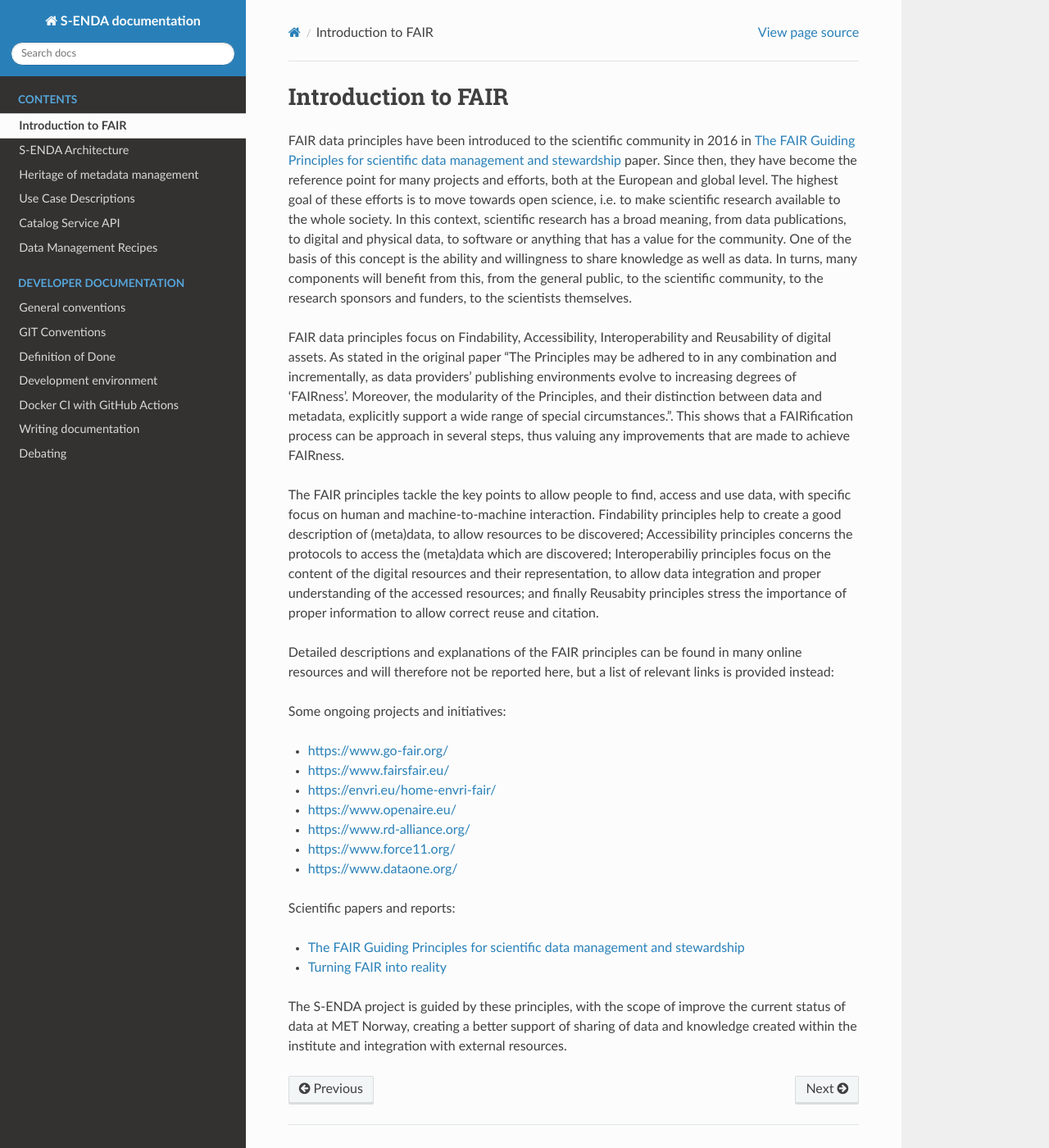
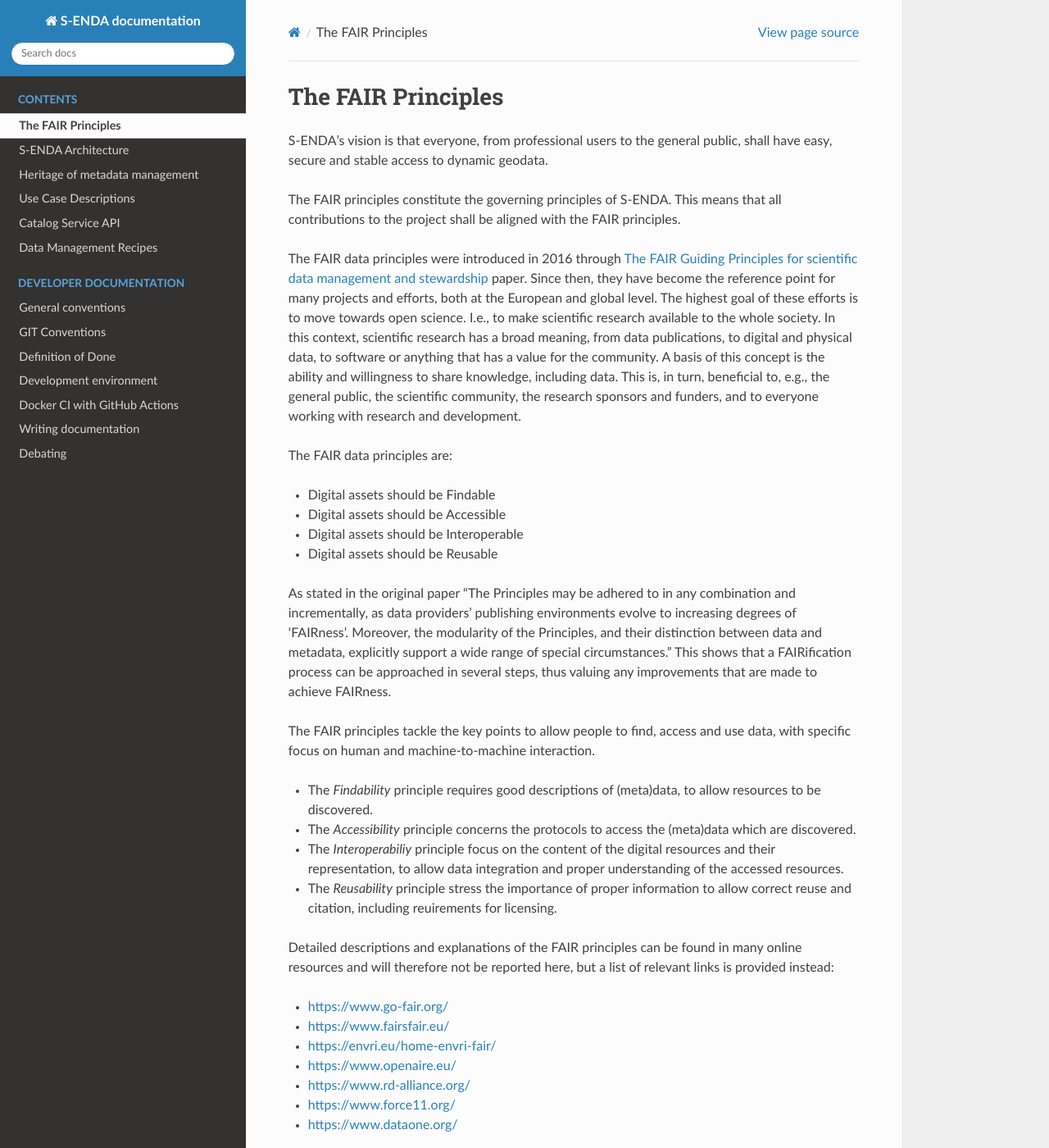
Before and after one commit to metno/S-ENDA-documentation, a Sphinx documentation site: the page built from source/fair_documentation.rst, in a window 1280 px wide and 1400 px high. Shown: the whole window at 82% size. Built offline with Sphinx 7.4.7 and the Read the Docs theme 2.0.0, drawn with Linux system fonts in a browser that asks for light colours; some of the changed text lies outside the part shown.

Commit message:
#136, GH-165: some edits

```diff
--- a/source/fair_documentation.rst
+++ b/source/fair_documentation.rst
@@ -1,16 +1,29 @@
-Introduction to FAIR
+The FAIR Principles
 ====================
 
-FAIR data principles have been introduced to the scientific community in 2016 in `The FAIR Guiding Principles for scientific data management and stewardship <https://doi.org/10.1038/sdata.2016.18>`_ paper. Since then, they have become the reference point for many projects and efforts, both at the European and global level. The highest goal of these efforts is to move towards open science, i.e. to make scientific research available to the whole society. In this context, scientific research has a broad meaning, from data publications, to digital and physical data, to software or anything that has a value for the community.
-One of the basis of this concept is the ability and willingness to share knowledge as well as data. In turns, many components will benefit from this, from the general public, to the scientific community, to the research sponsors and funders, to the scientists themselves.
+S-ENDA's vision is that everyone, from professional users to the general public, shall have easy, secure and stable access to dynamic geodata.
 
-FAIR data principles focus on Findability, Accessibility, Interoperability and Reusability of digital assets. As stated in the original paper "The Principles may be adhered to in any combination and incrementally, as data providers’ publishing environments evolve to increasing degrees of ‘FAIRness’. Moreover, the modularity of the Principles, and their distinction between data and metadata, explicitly support a wide range of special circumstances.". This shows that a FAIRification process can be approach in several steps, thus valuing any improvements that are made to achieve FAIRness.
+The FAIR principles constitute the governing principles of S-ENDA. This means that all contributions to the project shall be aligned with the FAIR principles.
 
-The FAIR principles tackle the key points to allow people to find, access and use data, with specific focus on human and machine-to-machine interaction. Findability principles help to create a good description of (meta)data, to allow resources to be discovered; Accessibility principles concerns the protocols to access the (meta)data which are discovered; Interoperabiliy principles focus on the content of the digital resources and their representation, to allow data integration and proper understanding of the accessed resources; and finally Reusabity principles stress the importance of proper information to allow correct reuse and citation.
+The FAIR data principles were introduced in 2016 through `The FAIR Guiding Principles for scientific data management and stewardship <https://doi.org/10.1038/sdata.2016.18>`_ paper. Since then, they have become the reference point for many projects and efforts, both at the European and global level. The highest goal of these efforts is to move towards open science. I.e., to make scientific research available to the whole society. In this context, scientific research has a broad meaning, from data publications, to digital and physical data, to software or anything that has a value for the community. A basis of this concept is the ability and willingness to share knowledge, including data. This is, in turn, beneficial to, e.g., the general public, the scientific community, the research sponsors and funders, and to everyone working with research and development.
+
+The FAIR data principles are:
+
+- Digital assets should be Findable
+- Digital assets should be Accessible
+- Digital assets should be Interoperable
+- Digital assets should be Reusable
+
+As stated in the original paper "The Principles may be adhered to in any combination and incrementally, as data providers’ publishing environments evolve to increasing degrees of ‘FAIRness’. Moreover, the modularity of the Principles, and their distinction between data and metadata, explicitly support a wide range of special circumstances." This shows that a FAIRification process can be approached in several steps, thus valuing any improvements that are made to achieve FAIRness.
+
+The FAIR principles tackle the key points to allow people to find, access and use data, with specific focus on human and machine-to-machine interaction.
+
+- The *Findability* principle requires good descriptions of (meta)data, to allow resources to be discovered.
+- The *Accessibility* principle concerns the protocols to access the (meta)data which are discovered.
+- The *Interoperabiliy* principle focus on the content of the digital resources and their representation, to allow data integration and proper understanding of the accessed resources.
+- The *Reusability* principle stress the importance of proper information to allow correct reuse and citation, including reuirements for licensing.
 
 Detailed descriptions and explanations of the FAIR principles can be found in many online resources and will therefore not be reported here, but a list of relevant links is provided instead:
-
-Some ongoing projects and initiatives:
 
 - https://www.go-fair.org/
 - https://www.fairsfair.eu/
@@ -25,4 +38,4 @@ Scientific papers and reports:
 - `The FAIR Guiding Principles for scientific data management and stewardship <https://doi.org/10.1038/sdata.2016.18>`_
 - `Turning FAIR into reality <https://op.europa.eu/en/publication-detail/-/publication/7769a148-f1f6-11e8-9982-01aa75ed71a1/language-en/format-PDF/source-80611283>`_
 
-The S-ENDA project is guided by these principles, with the scope of improve the current status of data at MET Norway, creating a better support of sharing of data and knowledge created within the institute and integration with external resources.
+As stated above, the S-ENDA project uses these principles as guidance for the performed work, with the goal of unifying the data management at MET Norway and other Norwegian environmental institutes and agencies, to improve the sharing and reuse of created data and knowledge.
```
